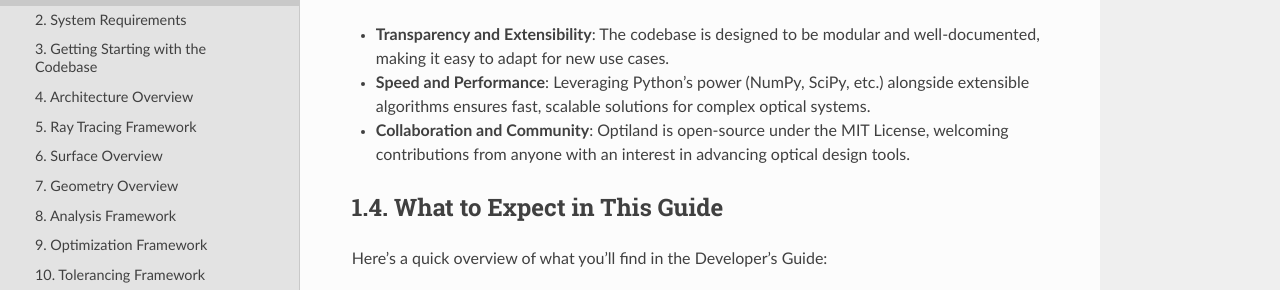
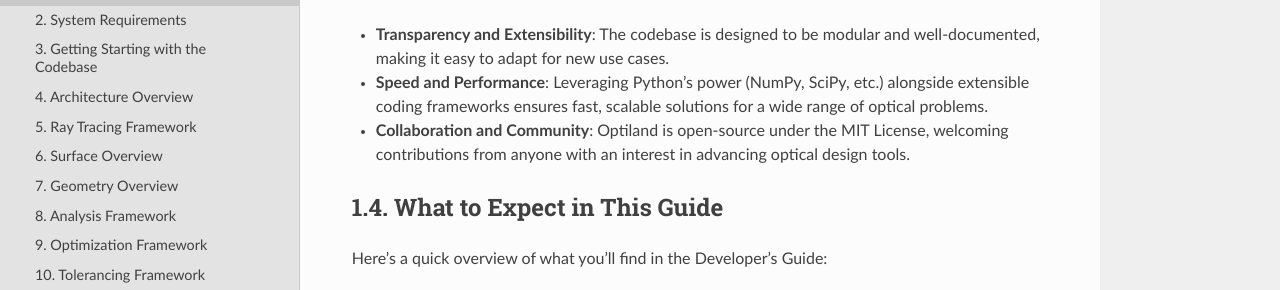
Before and after one commit to HarrisonKramer/optiland, a Sphinx documentation site: the page built from docs/developers_guide/introduction.rst, in a window 1280 px wide and 900 px high, scrolled down 681 px. Shown: the part 224-514 px from the top of the window. Built offline with Sphinx 7.4.7 and the Read the Docs theme 3.1.0, drawn with Linux system fonts in a browser that asks for light colours; pages that are not in the unit, such as notebooks, are missing from menus.

Commit message:
docs: update wording for clarity in the introduction of the Developer's Guide

```diff
--- a/docs/developers_guide/introduction.rst
+++ b/docs/developers_guide/introduction.rst
@@ -29,7 +29,7 @@ Philosophy and Core Principles
 Optiland is built with the following principles in mind:
 
 - **Transparency and Extensibility**: The codebase is designed to be modular and well-documented, making it easy to adapt for new use cases.
-- **Speed and Performance**: Leveraging Python’s power (NumPy, SciPy, etc.) alongside extensible algorithms ensures fast, scalable solutions for complex optical systems.
+- **Speed and Performance**: Leveraging Python’s power (NumPy, SciPy, etc.) alongside extensible coding frameworks ensures fast, scalable solutions for a wide range of optical problems.
 - **Collaboration and Community**: Optiland is open-source under the MIT License, welcoming contributions from anyone with an interest in advancing optical design tools.
 
 What to Expect in This Guide
```
